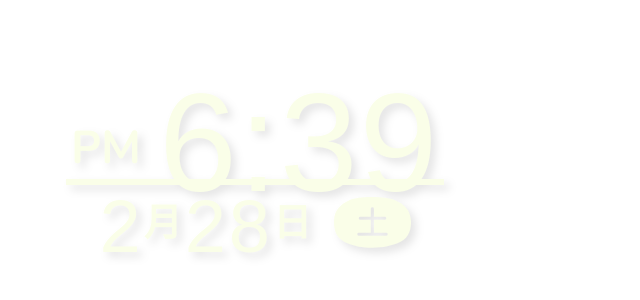
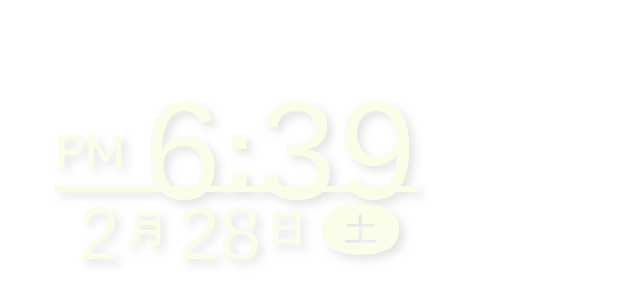
Before and after one commit to ririo08/Atsumori-clock-Overlay, a Nuxt app: page /clock in a window 1280 px wide. Shown: the part 500-800 px from the top of the page, without its empty margins (0-640 px from the left). Built offline with nearby package versions, Linux system fonts and the light colour scheme; a web font is replaced by a local one.

Commit message:
style: あつもり時計のレイアウト調整

```diff
--- a/app/components/AtsumoriClock.vue
+++ b/app/components/AtsumoriClock.vue
@@ -16,76 +16,81 @@ useHead({
   ],
 })
 
-withDefaults(
-  defineProps<{
-    color: string
-  }>(),
-  {
-    color: '#fafee8',
-  },
-)
+const props = withDefaults(defineProps<{
+  color: string
+  fixedDate?: Date | string | number
+}>(), {
+  color: '#fafee8',
+  fixedDate: undefined,
+})
 
 const { createClockString } = useClock()
+const now = useNow({ interval: 100 })
 
-// 時計ロジック
-const now = ref<Clock>(createClockString(new Date()))
-const minMemory = ref<number | null>(null)
+const parseFixedDate = (): Date | null => {
+  if (
+    props.fixedDate === undefined
+    || props.fixedDate === null
+    || props.fixedDate === ''
+  ) {
+    return null
+  }
 
-const clock = () => {
-  const nowForComparison = new Date()
+  const parsedDate = props.fixedDate instanceof Date
+    ? props.fixedDate
+    : new Date(props.fixedDate)
 
-  if (minMemory.value === nowForComparison.getMinutes()) return
-  minMemory.value = nowForComparison.getMinutes()
+  if (Number.isNaN(parsedDate.getTime())) return null
 
-  now.value = createClockString(nowForComparison)
+  return parsedDate
 }
 
-onMounted(() => {
-  clock()
-  setInterval(clock, 200)
+const currentDateTime = computed<Clock>(() => {
+  const date = parseFixedDate() ?? now.value
+  return createClockString(date)
 })
 </script>
 
 <template>
   <div
     class="clock-container"
-    :style="{ color: color }"
+    :style="{ color: props.color }"
   >
     <div
       id="upper"
-      :style="{ borderBottom: `${color} 6px solid` }"
+      :style="{ borderBottom: `${props.color} 6px solid` }"
     >
       <div id="ampm">
-        {{ now.ampm }}
+        {{ currentDateTime.ampm }}
       </div>
       <div class="time">
         <div id="hour">
-          {{ now.hour }}
+          {{ currentDateTime.hour }}
         </div>
         <div class="coron">
           &#058;
         </div>
         <div id="min">
-          {{ now.minute }}
+          {{ currentDateTime.minute }}
         </div>
       </div>
     </div>
     <div class="lower">
       <div class="date">
         <div id="month">
-          {{ now.month }}
+          {{ currentDateTime.month }}
         </div>
         <div class="gatu">
           月
         </div>
         <div id="date">
-          {{ now.day }}
+          {{ currentDateTime.day }}
         </div>
         <div class="niti">
           日
         </div>
       </div>
-      <Week :week="now.week" />
+      <Week :week="currentDateTime.week" />
     </div>
   </div>
 </template>
@@ -99,9 +104,7 @@ onMounted(() => {
 }
 
 #upper {
-  height: 77px;
   display: flex;
-  padding: 5px;
   border-bottom: #fafee8 6px solid;
   vertical-align: top;
   justify-content: center;
@@ -111,7 +114,6 @@ onMounted(() => {
   display: flex;
   justify-content: center;
   padding-top: 12px;
-  height: 60px;
 }
 
 #ampm {
@@ -128,12 +130,18 @@ onMounted(() => {
   line-height: 60px;
   letter-spacing: 2px;
   font-family: 'Dongle', sans-serif;
+  transform: translateY(4px);
+}
+
+.coron {
+  font-size: 100px;
+  font-weight: bold;
 }
 
 .date {
   display: flex;
   vertical-align: top;
-  padding-right: 20px;
+  padding-right: 14px;
   letter-spacing: 3px;
 }
 
@@ -142,6 +150,7 @@ onMounted(() => {
   font-family: 'Dongle', sans-serif;
   font-size: 74px;
   line-height: 60px;
+  letter-spacing: 0px;
 }
 
 .gatu,
@@ -151,4 +160,20 @@ onMounted(() => {
   font-size: 38px;
   line-height: 50px;
 }
+
+#month {
+  padding-left: 4px;
+}
+
+.gatu {
+  padding-left: 8px;
+}
+
+#date {
+  padding-left: 10px;
+}
+
+.niti {
+  padding-left: 6px;
+}
 </style>
--- /dev/null
+++ b/app/composables/position.ts
@@ -0,0 +1,60 @@
+import type { CSSProperties } from 'vue'
+import { PositionTypes } from '~/types/PositionTypes'
+
+const TOP_OFFSET = '55px'
+const SIDE_OFFSET = '55px'
+const BOTTOM_OFFSET = '36px'
+const NONE_TOP_OFFSET = '6px'
+
+export const usePosition = () => {
+  const createPositionStyle = (position?: PositionTypes): CSSProperties => {
+    switch (position) {
+      case PositionTypes.TopLeft:
+        return {
+          top: TOP_OFFSET,
+          bottom: 'auto',
+          left: SIDE_OFFSET,
+          right: 'auto',
+        }
+      case PositionTypes.TopRight:
+        return {
+          top: TOP_OFFSET,
+          bottom: 'auto',
+          left: 'auto',
+          right: SIDE_OFFSET,
+        }
+      case PositionTypes.BottomLeft:
+        return {
+          top: 'auto',
+          bottom: BOTTOM_OFFSET,
+          left: SIDE_OFFSET,
+          right: 'auto',
+        }
+      case PositionTypes.BottomRight:
+        return {
+          top: 'auto',
+          bottom: BOTTOM_OFFSET,
+          left: 'auto',
+          right: SIDE_OFFSET,
+        }
+      case PositionTypes.None:
+        return {
+          top: NONE_TOP_OFFSET,
+          bottom: 'auto',
+          left: 'auto',
+          right: 'auto',
+        }
+      default:
+        return {
+          top: 'auto',
+          bottom: BOTTOM_OFFSET,
+          left: SIDE_OFFSET,
+          right: 'auto',
+        }
+    }
+  }
+
+  return {
+    createPositionStyle,
+  }
+}
--- a/app/pages/clock.vue
+++ b/app/pages/clock.vue
@@ -10,6 +10,7 @@ const color = ref<string>('#fafee8')
 // パラメータ取得
 const colorParams = useRoute().query?.color as string | undefined
 const positionName = useRoute().query?.position as PositionTypes | undefined
+const { createPositionStyle } = usePosition()
 
 // 後方互換性
 if (colorParams) {
@@ -22,56 +23,7 @@ if (colorParams) {
 }
 
 const position = computed(() => {
-  switch (positionName) {
-    case PositionTypes.TopLeft:
-      return {
-        top: '55px',
-        bottom: 'default',
-        left: '66px',
-        right: 'default',
-      }
-      break
-    case PositionTypes.TopRight:
-      return {
-        top: '55px',
-        bottom: 'default',
-        left: 'default',
-        right: '66px',
-      }
-      break
-    case PositionTypes.BottomLeft:
-      return {
-        top: 'default',
-        bottom: '55px',
-        left: '66px',
-        right: 'default',
-      }
-      break
-    case PositionTypes.BottomRight:
-      return {
-        top: 'default',
-        bottom: '55px',
-        left: 'default',
-        right: '66px',
-      }
-      break
-    case PositionTypes.None:
-      return {
-        top: '6px',
-        bottom: 'default',
-        left: 'default',
-        right: 'default',
-      }
-      break
-    default:
-      return {
-        top: 'default',
-        bottom: '55px',
-        left: '66px',
-        right: 'default',
-      }
-      break
-  }
+  return createPositionStyle(positionName)
 })
 </script>
 
--- /dev/null
+++ b/app/pages/compare.vue
@@ -0,0 +1,138 @@
+<script setup lang="ts">
+import { PositionTypes } from '~/types/PositionTypes'
+
+definePageMeta({
+  layout: 'empty',
+})
+
+const fallbackImageFile = '202601200051.png'
+const route = useRoute()
+const { createPositionStyle } = usePosition()
+
+const getQueryString = (value: string | string[] | undefined): string | undefined => {
+  if (!value) return undefined
+  return Array.isArray(value) ? value[0] : value
+}
+
+const normalizeFileName = (value: string | undefined): string => {
+  if (!value) return fallbackImageFile
+
+  const sanitized = value.replace(/[^0-9a-zA-Z._-]/g, '')
+  if (!sanitized) return fallbackImageFile
+
+  return sanitized
+}
+
+const imageFile = computed(() => normalizeFileName(getQueryString(route.query.file as string | string[] | undefined)))
+const imageUrl = computed(() => `/img/comparisons/${imageFile.value}`)
+
+const fixedDate = computed(() => {
+  const matched = imageFile.value.match(/^(\d{4})(\d{2})(\d{2})(\d{2})(\d{2})/)
+  if (!matched) return undefined
+
+  const year = Number(matched[1])
+  const month = Number(matched[2])
+  const day = Number(matched[3])
+  const hour = Number(matched[4])
+  const minute = Number(matched[5])
+
+  const date = new Date(year, month - 1, day, hour, minute, 0, 0)
+  if (
+    date.getFullYear() !== year
+    || date.getMonth() + 1 !== month
+    || date.getDate() !== day
+    || date.getHours() !== hour
+    || date.getMinutes() !== minute
+  ) {
+    return undefined
+  }
+
+  return date
+})
+
+const color = computed(() => {
+  const rawColor = getQueryString(route.query.color as string | string[] | undefined)
+  if (!rawColor) return '#fafee8'
+
+  if (rawColor === 'white' || rawColor === 'black') return rawColor
+
+  const normalized = rawColor.startsWith('#') ? rawColor.slice(1) : rawColor
+  if (/^[0-9a-fA-F]{3}([0-9a-fA-F]{3})?$/.test(normalized)) return `#${normalized}`
+
+  return '#fafee8'
+})
+
+const fixedDateLabel = computed(() => {
+  if (!fixedDate.value) return 'ファイル名から時刻を取得できません'
+
+  const year = fixedDate.value.getFullYear()
+  const month = String(fixedDate.value.getMonth() + 1).padStart(2, '0')
+  const day = String(fixedDate.value.getDate()).padStart(2, '0')
+  const hour = String(fixedDate.value.getHours()).padStart(2, '0')
+  const minute = String(fixedDate.value.getMinutes()).padStart(2, '0')
+
+  return `${year}/${month}/${day} ${hour}:${minute}`
+})
+
+const position = computed(() => createPositionStyle(PositionTypes.BottomLeft))
+</script>
+
+<template>
+  <main class="compare-page">
+    <div class="controls">
+      <p class="meta">
+        file: {{ imageFile }} / time: {{ fixedDateLabel }}
+      </p>
+    </div>
+
+    <div class="stage">
+      <img
+        class="comparison-image"
+        :src="imageUrl"
+        :alt="`comparison-${imageFile}`"
+      >
+      <AtsumoriClock
+        class="clock-overlay"
+        :style="position"
+        :color="color"
+        :fixed-date="fixedDate"
+      />
+    </div>
+  </main>
+</template>
+
+<style lang="scss" scoped>
+.compare-page {
+  min-height: 100vh;
+  padding: 24px;
+  background: #eaf3de;
+  color: #2f3a28;
+}
+
+.controls {
+  margin-bottom: 16px;
+}
+
+.meta {
+  margin: 0 0 16px;
+  font-family: monospace;
+  font-size: 14px;
+}
+
+.stage {
+  position: relative;
+  display: inline-block;
+}
+
+.comparison-image {
+  display: block;
+  max-width: none;
+  height: auto;
+}
+
+.clock-overlay {
+  position: absolute;
+  margin: 0;
+  pointer-events: none;
+}
+</style>
--- a/nuxt.config.ts
+++ b/nuxt.config.ts
@@ -58,4 +58,10 @@ export default defineNuxtConfig({
       scan: true,
     },
   },
+
+  nitro: {
+    prerender: {
+      ignore: ['/compare', '/compare/**'],
+    },
+  },
 })
```
Also changed, not shown: public/img/comparisons/202412091720.png (added), 1 other file (tests, documents, lock files or other folders).
